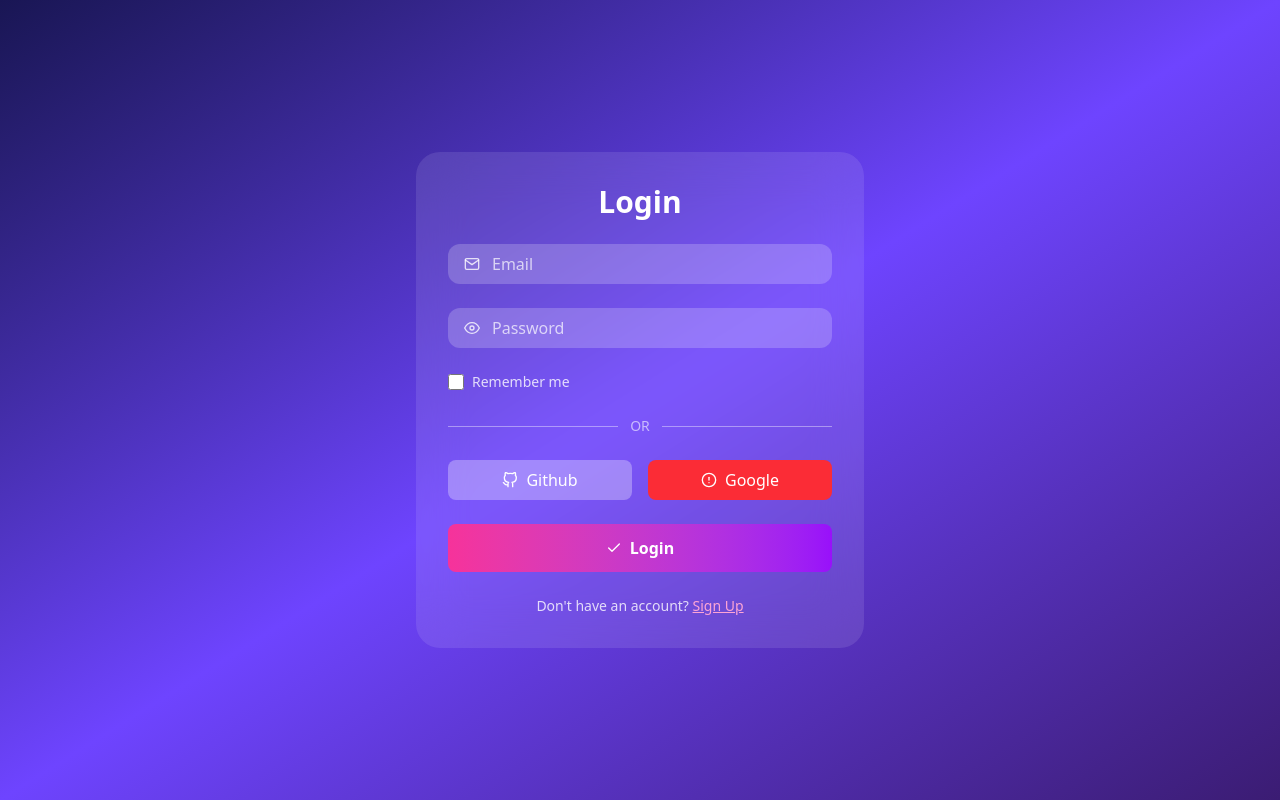
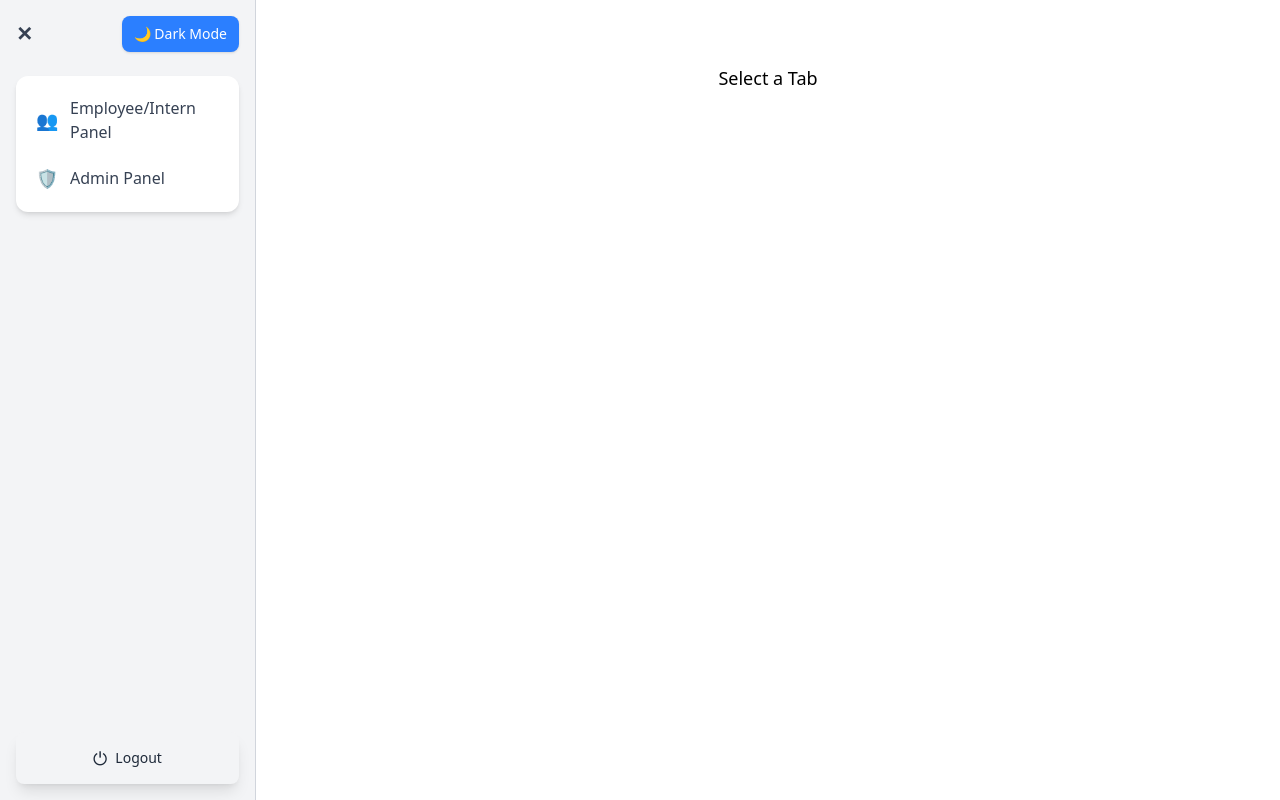
Before and after one commit to samarth1mishra/Practice_app_react_vite, a React (Vite) app: page / in a window 1280 px wide. Before the commit this address led to /login. Built offline with nearby package versions, Linux system fonts and the light colour scheme.

Commit message:
login/singup page added for Enrope-VMS

```diff
--- a/package.json
+++ b/package.json
@@ -15,6 +15,7 @@
     "i18next": "^25.2.1",
     "lucide-react": "^0.513.0",
     "react": "^19.1.0",
+    "react-datepicker": "^8.4.0",
     "react-dom": "^19.1.0",
     "react-i18next": "^15.5.3",
     "react-icons": "^5.5.0",
--- a/src/App.jsx
+++ b/src/App.jsx
@@ -10,7 +10,9 @@ const App = () => {
   const [activeTab, setActiveTab] = useState();
   const [sidebarOpen,setSidebarOpen]=useState(true);
   const [isMobile,setIsMobile]=useState(false);
-  const tabs = [{name:'Careers',icon:'💼'},{name:'Services',icon:'🛠️'},{name:'Blogs',icon:'📝'},{name:'Employee Information Management',icon:'👥'},{name:'Saved Form Data',icon:'💾'}];
+  const [isAdminLoggedIn, setIsAdminLoggedIn] = useState(localStorage.getItem('isAdminLoggedIn') === 'true');
+  const [isUserLoggedIn, setIsUserLoggedIn] = useState(localStorage.getItem('isUserLoggedIn') === 'true');
+  const tabs = [{ name:'Employee/Intern Panel',icon:'👥'},{name:'Admin Panel',icon:'🛡️'}]
   useEffect(() => {
    if(darkMode){
     document.documentElement.classList.add('dark');
@@ -32,23 +34,36 @@ const App = () => {
 
   const handleTabChange=(tab)=>{
     setActiveTab(tab);
+    localStorage.setItem('activeTab',tab);
     if(isMobile){
       setSidebarOpen(!isMobile);
     }
+  };
+  const handleLogout = () => {
+    const currentTab=localStorage.getItem('activeTab')
+    if (currentTab === 'Admin Panel') {
+      localStorage.setItem('isAdminLoggedIn', 'false');
+      setIsAdminLoggedIn(false);
+    } else {
+      localStorage.setItem('isUserLoggedIn', 'false');
+      setIsUserLoggedIn(false);
+    }
+    setActiveTab((previousVal)=>(previousVal==='Admin Panel' ? 'Employee/Intern Panel' : 'Admin Panel'));
+    setTimeout(()=>setActiveTab(currentTab),0);
   };
   return (
     <BrowserRouter>
     <Routes>
       <Route path="/login" element={<Login/>}/>
       <Route path="/signUp" element={<SignUp/>}/>
-      <Route path="/" element={<ProtectedRoute>
+      <Route path="/" element={
       <div className="h-screen flex bg-white dark:bg-gray-900  text-black dark:text-white ">
-      <Sidebar tabs={tabs} activeTab={activeTab} setActiveTab={handleTabChange} darkMode={darkMode} setDarkMode={setDarkMode} sidebarOpen={sidebarOpen} setSidebarOpen={setSidebarOpen}/>
+      <Sidebar tabs={tabs} activeTab={activeTab} setActiveTab={handleTabChange} darkMode={darkMode} setDarkMode={setDarkMode} sidebarOpen={sidebarOpen} setSidebarOpen={setSidebarOpen}   handleLogout={handleLogout}/>
       <div className={`flex-1 p-4 overflow-auto transition-all duration-300 ${sidebarOpen?'ml-64':'ml-16'} md:ml-0`}>
-      <Content activeTab={activeTab}/>
+      <Content activeTab={activeTab} isAdminLoggedIn={isAdminLoggedIn} isUserLoggedIn={isUserLoggedIn}/>
       </div>
     </div>
-      </ProtectedRoute>} />
+     } />
     </Routes>
     </BrowserRouter>
   );
--- /dev/null
+++ b/src/components/AdminPanel.jsx
@@ -0,0 +1,12 @@
+import React, { useState, useEffect } from 'react';
+import DatePicker from 'react-datepicker';
+import 'react-datepicker/dist/react-datepicker.css';
+
+const generateId = (prefix, list) => {
+  const nextIndex = list.length + 1;
+  return `${prefix}${nextIndex.toString().padStart(5, '0')}`;
+};
+
+export const AdminPanel = () => {
+  <div></div>
+};
--- a/src/components/Content.jsx
+++ b/src/components/Content.jsx
@@ -1,18 +1,36 @@
+import {useState,useEffect} from 'react'
 import { EmployeeForm } from "./EmployeeForm";
 import { ViewFormData } from "./ViewFormData";
-export const Content=({activeTab})=>{
+import { AdminPanel } from "./AdminPanel";
+import { Login } from "./Login";
+export const Content=({activeTab,isAdminLoggedIn,isUserLoggedIn})=>{
+  const [adminLoggedIn, setAdminLoggedIn] = useState(isAdminLoggedIn);
+  const [employeeLoggedIn, setEmployeeLoggedIn] = useState(isUserLoggedIn);
+  useEffect(() => {
+    setAdminLoggedIn(localStorage.getItem('isAdminLoggedIn') === 'true');
+    setEmployeeLoggedIn(localStorage.getItem('isUserLoggedIn') === 'true');
+  }, [activeTab]);
+  const handleLoginUpdate = (isAdmin) => {
+    if (isAdmin) {
+      setAdminLoggedIn(true);
+    } else {
+      setEmployeeLoggedIn(true);
+    }
+  };
   const toggleContent=()=>{
-    switch (activeTab){
-      case 'Careers':
-        return <p>Page contains Jobs that the organisation has Currently Rolled Out!</p>;
-      case 'Services':
-        return <p>Here are the List of Services we offer</p>;
-      case 'Blogs':
-        return <p>Blogs to Read!</p>;
-      case 'Employee Information Management':
-       return <EmployeeForm />
-      case 'Saved Form Data':
-        return <ViewFormData/>
+    switch (activeTab) {
+      case "Employee/Intern Panel":
+        return employeeLoggedIn ? (
+          <EmployeePanel />
+        ) : (
+          <Login setIsAdminLoggedIn={setAdminLoggedIn} setIsUserLoggedIn={setEmployeeLoggedIn}/>
+        );
+      case "Admin Panel":
+        return adminLoggedIn ? (
+          <AdminPanel />
+        ) : (
+          <Login setIsAdminLoggedIn={setAdminLoggedIn} setIsUserLoggedIn={setEmployeeLoggedIn}/>
+        );
       default:
         return <p>Select a Tab</p>;
     }
--- a/src/components/Login.jsx
+++ b/src/components/Login.jsx
@@ -5,7 +5,7 @@ import {toast,ToastContainer} from 'react-toastify';
 import 'react-toastify/dist/ReactToastify.css';
 import { FiMail,FiLock,FiEye,FiEyeOff,FiCheck,FiLoader,FiGithub,FiAlertCircle} from 'react-icons/fi';
 
-export const Login=()=>{
+export const Login=({setIsAdminLoggedIn,setIsUserLoggedIn})=>{
     const navigate=useNavigate();
     const [email,setEmail]=useState('');
     const [password,setPassword]=useState('');
@@ -21,18 +21,25 @@ export const Login=()=>{
         setLoading(true);
         await new Promise((r)=>setTimeout(r,1000));
         const user=JSON.parse(localStorage.getItem('user'));
-        if(user && user.email===email && user.password===password){
-            localStorage.setItem('isLoggedIn',true);
-            if(remember )localStorage.setItem('remember Email',email);
-            toast.success('Login Successful!');
-            setTimeout(()=>navigate('/'),500);
+        const isAdmin = email === 'admin@enrope.solutions.com' && password === '12345';
+        if (user && user.email === email && user.password === password) {
+        if (isAdmin) {
+          localStorage.setItem('isAdminLoggedIn', 'true');
+          setIsAdminLoggedIn(true);
+        } else {
+          localStorage.setItem('isUserLoggedIn', 'true');
+          setIsUserLoggedIn(true);
+        }
+          if (remember) localStorage.setItem('remember Email', email);
+          toast.success('Login Successful!');
+          setTimeout(() => navigate('/'), 500);
         }else{
            toast.error('Invalid credentials',{icon:<FiAlertCircle/>});
         }
         setLoading(false);
     }
     return (
-        <div className="relative min-h-screen bg-gradient-to-br from-[#191654] via-[#6e44ff] to-[#3b1c73] overflow-hidden">
+        <div className="relative h-screen bg-gradient-to-br from-[#191654] via-[#6e44ff] to-[#3b1c73] overflow-hidden">
              <motion.div className="absolute -inset-[50%] bg-[radial-gradient(ellipse_at_center,_var(--tw-gradient-stops))] from-purple-300 via-pink-400 to-indigo-500 opacity-30 blur-3xl animate-pulse" animate={{rotate:360}} transition={{repeat:Infinity,duration:30,ease:'linear'}}/>
              <div className="relative flex items-center  justify-center min-h-screen px-4 py-12">
             <motion.form onSubmit={handleLogin} initial={{opacity:0,scale:0.9}} animate={{opacity:1,scale:1}} transition={{duration:0.6,ease:'easeOut'}} className="relative z-10 w-full max-w-md p-8 bg-white/10 backdrop-blur-xl rounded-3xl shadow-2cl space-y-6 border-white/20">
@@ -68,9 +75,10 @@ export const Login=()=>{
                 <p className="text-center text-sm text-white/80">
                     Don't have an account?{' '}<a href="/signup" className="underline text-pink-300 hover:text-pink-400 transition"> Sign Up</a>
                 </p>
+            <ToastContainer className="mt-4" position="bottom-center" autoClose={3000} hideProgressBar/>
             </motion.form>
         </div>
-        <ToastContainer position="bottom-center" autoClose={3000} hideProgressBar/>
+
         </div>
     )
 
--- a/src/components/Sidebar.jsx
+++ b/src/components/Sidebar.jsx
@@ -3,14 +3,11 @@ import {SidebarButton} from './SidebarButton';
 import {Button} from './Button';
 import {motion,AnimatePresence} from 'framer-motion'
 
-export const Sidebar = ({tabs,activeTab,setActiveTab,darkMode,setDarkMode,sidebarOpen,setSidebarOpen }) => {
+export const Sidebar = ({tabs,activeTab,setActiveTab,darkMode,setDarkMode,sidebarOpen,setSidebarOpen,handleLogout}) => {
   const [hoveredTab, setHoveredTab] = useState(null);
   const [showLogoutConfirm,setShowLogoutConfirm]=useState(null);
   const [hoveredLogout,setHoveredLogout]=useState(false);
-  const handleLogout=()=>{
-    localStorage.removeItem('isLoggedIn');
-    window.location.href='/login'
-  }
+
   return (
     <>
     <AnimatePresence>
@@ -77,7 +74,8 @@ export const Sidebar = ({tabs,activeTab,setActiveTab,darkMode,setDarkMode,sideba
         </div>
         <div >
           <motion.button whileHover={{ scale: 1.05 }} onMouseEnter={()=>setHoveredLogout(true)} onMouseLeave={()=>setHoveredLogout(false)}  whileTap={{ scale: 0.95 }} onClick={()=>{
-           setShowLogoutConfirm(true);
+           handleLogout();
+           setShowLogoutConfirm(false);
           }} className={`w-full flex items-center justify-center px-4 py-3 mt-6 text-sm font-medium rounded-lg transition-all ${sidebarOpen?'bg-gray-100 shadow-lg dark:bg-gray-800 text-gray-800 dark:text-gray-200 hover:bg-red-500 hover:text-white':'bg-gray-100 dark:bg-gray-800 text-gray-800 dark:text-gray-200'}`}>
             {sidebarOpen ? (
               <div className="flex items-center space-x-2">
```
Also changed, not shown: 1 other file (tests, documents, lock files or other folders).
